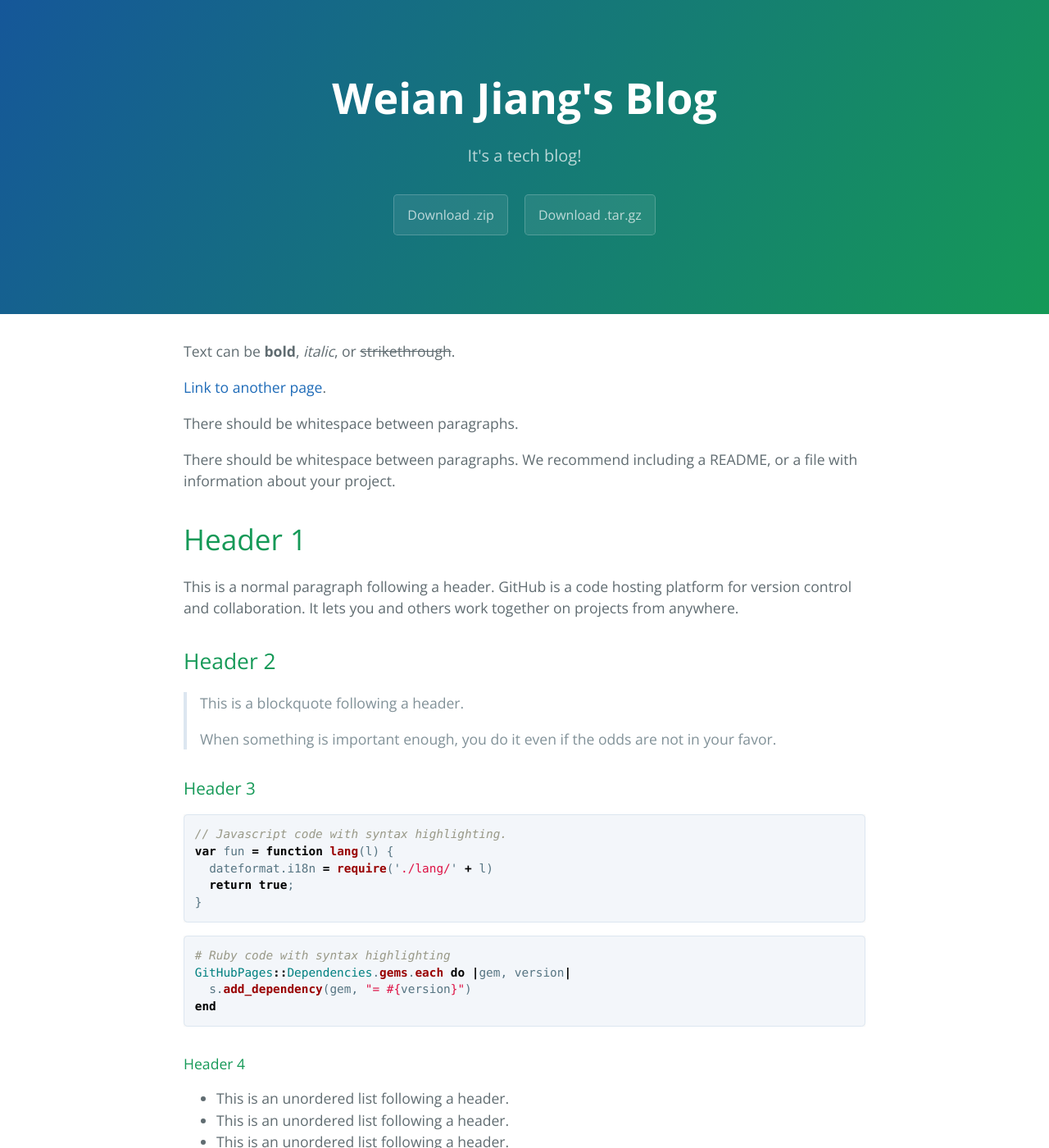
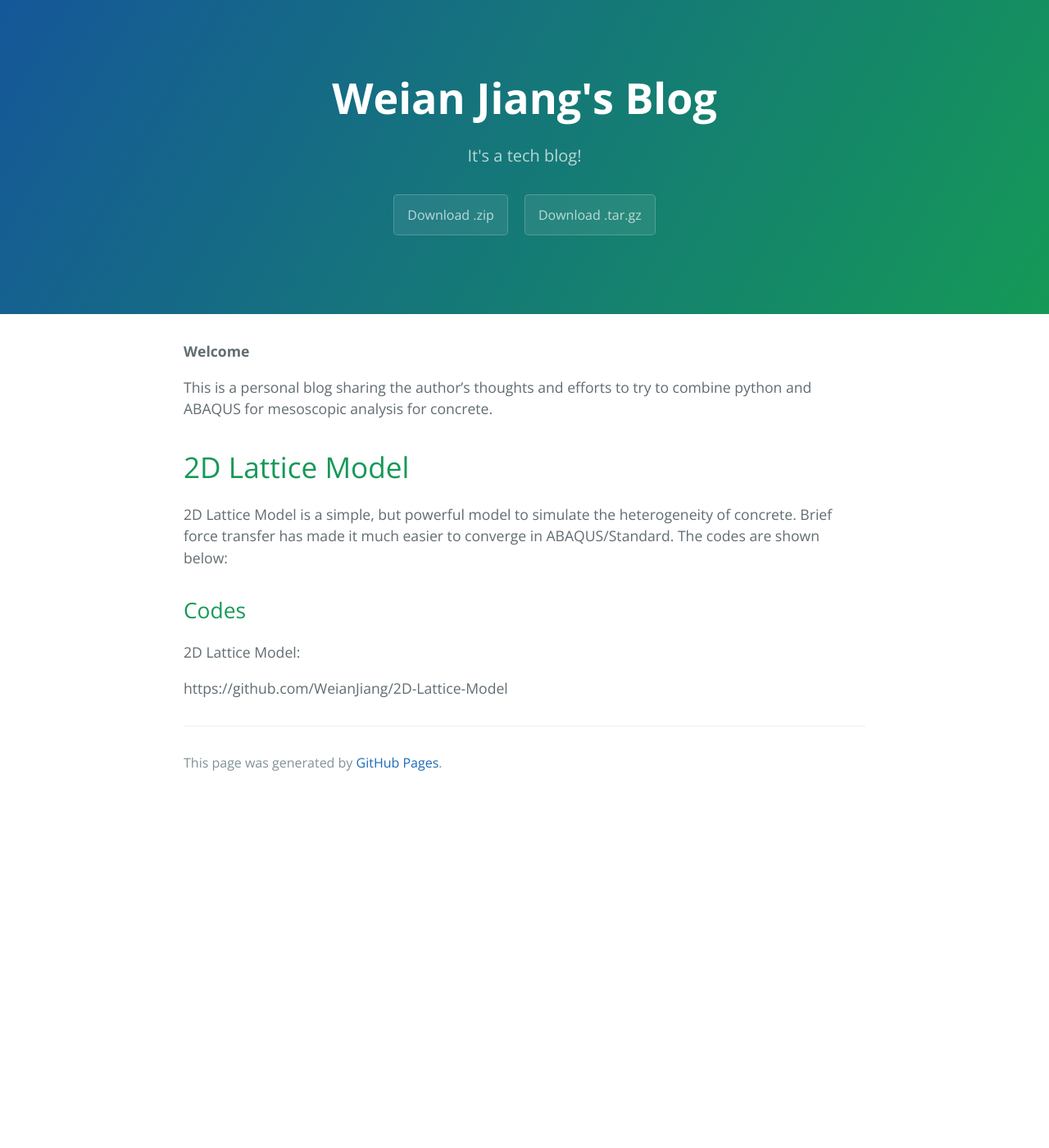
Before and after one commit to WeianJiang/WeianJiang.github.io, a Jekyll site: the page built from index.md, in a window 1280 px wide and 1400 px high. Shown: the whole window at 82% size. Built offline with Jekyll 4.4.1, drawn with Linux system fonts in a browser that asks for light colours; some of the changed text lies outside the part shown.

Commit message:
Update index.md

````diff
--- a/index.md
+++ b/index.md
@@ -2,122 +2,16 @@
 layout: default
 ---
 
-Text can be **bold**, _italic_, or ~~strikethrough~~.
+**Welcome**
 
-[Link to another page](./another-page.html).
+This is a personal blog sharing the author's thoughts and efforts to try to combine python and ABAQUS for mesoscopic analysis for concrete.
 
-There should be whitespace between paragraphs.
+# 2D Lattice Model
 
-There should be whitespace between paragraphs. We recommend including a README, or a file with information about your project.
+2D Lattice Model is a simple, but powerful model to simulate the heterogeneity of concrete. Brief force transfer has made it much easier to converge in ABAQUS/Standard. The codes are shown below:
 
-# Header 1
+## Codes
 
-This is a normal paragraph following a header. GitHub is a code hosting platform for version control and collaboration. It lets you and others work together on projects from anywhere.
+2D Lattice Model:
 
-## Header 2
-
-> This is a blockquote following a header.
->
-> When something is important enough, you do it even if the odds are not in your favor.
-
-### Header 3
-
-```js
-// Javascript code with syntax highlighting.
-var fun = function lang(l) {
-  dateformat.i18n = require('./lang/' + l)
-  return true;
-}
-```
-
-```ruby
-# Ruby code with syntax highlighting
-GitHubPages::Dependencies.gems.each do |gem, version|
-  s.add_dependency(gem, "= #{version}")
-end
-```
-
-#### Header 4
-
-*   This is an unordered list following a header.
-*   This is an unordered list following a header.
-*   This is an unordered list following a header.
-
-##### Header 5
-
-1.  This is an ordered list following a header.
-2.  This is an ordered list following a header.
-3.  This is an ordered list following a header.
-
-###### Header 6
-
-| head1        | head two          | three |
-|:-------------|:------------------|:------|
-| ok           | good swedish fish | nice  |
-| out of stock | good and plenty   | nice  |
-| ok           | good `oreos`      | hmm   |
-| ok           | good `zoute` drop | yumm  |
-
-### There's a horizontal rule below this.
-
-* * *
-
-### Here is an unordered list:
-
-*   Item foo
-*   Item bar
-*   Item baz
-*   Item zip
-
-### And an ordered list:
-
-1.  Item one
-1.  Item two
-1.  Item three
-1.  Item four
-
-### And a nested list:
-
-- level 1 item
-  - level 2 item
-  - level 2 item
-    - level 3 item
-    - level 3 item
-- level 1 item
-  - level 2 item
-  - level 2 item
-  - level 2 item
-- level 1 item
-  - level 2 item
-  - level 2 item
-- level 1 item
-
-### Small image
-
-![Octocat](https://github.githubassets.com/images/icons/emoji/octocat.png)
-
-### Large image
-
-![Branching](https://guides.github.com/activities/hello-world/branching.png)
-
-
-### Definition lists can be used with HTML syntax.
-
-<dl>
-<dt>Name</dt>
-<dd>Godzilla</dd>
-<dt>Born</dt>
-<dd>1952</dd>
-<dt>Birthplace</dt>
-<dd>Japan</dd>
-<dt>Color</dt>
-<dd>Green</dd>
-</dl>
-
-```
-Long, single-line code blocks should not wrap. They should horizontally scroll if they are too long. This line should be long enough to demonstrate this.
-```
-
-```
-The final element.
-```
+https://github.com/WeianJiang/2D-Lattice-Model
````
